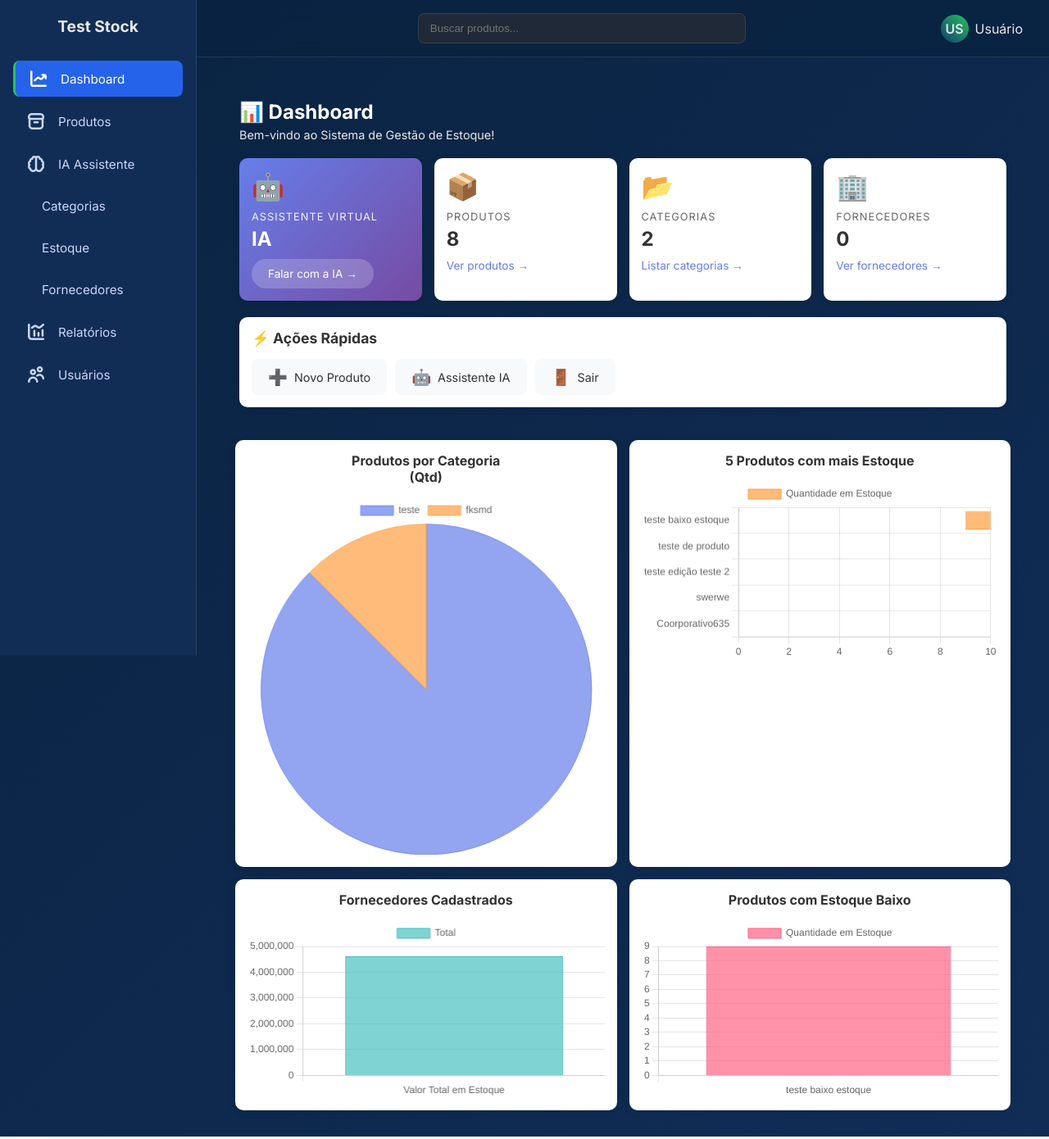
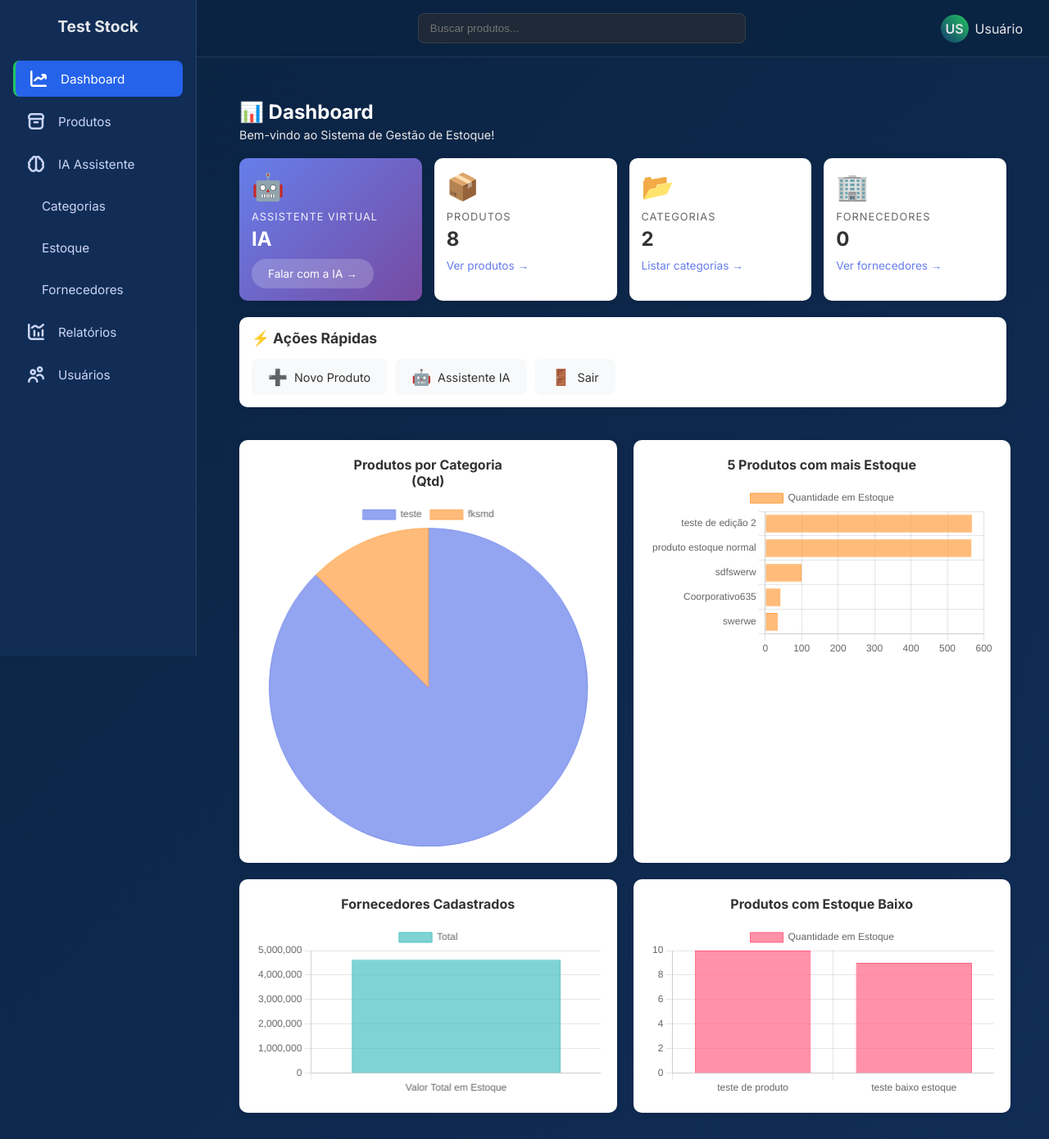
Before and after one commit to JeffersomSchissler/django_Estoque, a Django app: page /dashboard/ in a window 1280 px wide. Shown: the whole page at 82% size. Run offline with Django 5.2, Linux system fonts and the light colour scheme; a user stored in the database is signed in; data comes from the database, SQL or seed files in the repository; both versions use the stored data as it was after the commit; data that the repository does not hold is empty; some libraries are stand-ins or nearby versions.

Commit message:
ajuste do grafico de 5 maiores produtos e ajuste do layout de graficos

```diff
--- a/core/templates/dashboard.html
+++ b/core/templates/dashboard.html
@@ -147,17 +147,17 @@
 
     .charts-grid {
         display: grid;
-        grid-template-columns: repeat(auto-fit, minmax(320px, 1fr));
-        gap: 15px;
+        grid-template-columns: repeat(auto-fit, minmax(390px, 1fr));
+        gap: 20px;
         margin-top: 20px;
-        margin-left: 15px;
+        margin-left: 20px;
         margin-right: 15px;
     }
 
     .chart-container {
         background: white;
         border-radius: 10px;
-        padding: 15px;
+        padding: 20px;
         box-shadow: 0 2px 10px rgba(0,0,0,0.1);
     }
 
@@ -313,7 +313,7 @@
                 labels: {{ primeiros_registros|safe }},
                 datasets: [{
                     label: 'Quantidade em Estoque',
-                    data: [{{ ordena_registros|safe }}],
+                    data: {{ ordena_registros|safe }},
                     backgroundColor: ['rgba(255, 159, 64, 0.7)'],
                     borderColor: ['rgba(255, 159, 64, 1)'],
                     borderWidth: 1
--- a/core/views.py
+++ b/core/views.py
@@ -37,7 +37,7 @@ def dashboard(request):
     soma_de_valores_unitarios = Produto.objects.aggregate(total=Sum('unit_price'))['total'] or 0
 
     #5 produtos com mais estoque kkk
-    ordena_produtos_por_quatidade = Produto.objects.order_by('Inventory_quantity')
+    ordena_produtos_por_quatidade = Produto.objects.order_by('-Inventory_quantity')
     primeiros_registros = ordena_produtos_por_quatidade[:5]
 
     # Valor total do estoque
@@ -47,7 +47,7 @@ def dashboard(request):
     produtos_por_categoria = Categoria.objects.annotate(total_produtos=Count('produto'))
 
     # Gráfico de produtos com estoque baixo (ex: < 10 unidades)
-    produtos_estoque_baixo = Produto.objects.filter(Inventory_quantity__lt=10)
+    produtos_estoque_baixo = Produto.objects.filter(Inventory_quantity__lt=11)
 
 
     context = {
```
Also changed, not shown: db.sqlite3.
